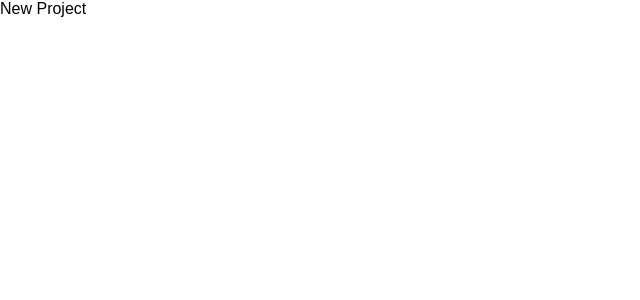
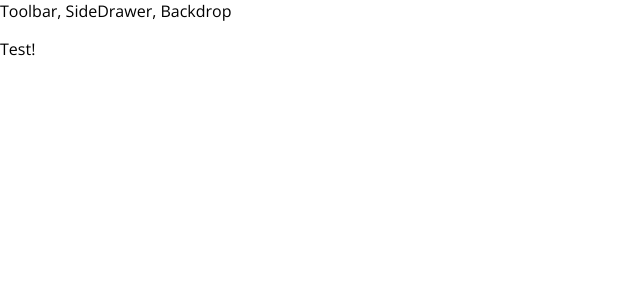
Before and after one commit to konradhojda/react-burger-app, a React app: page / in a window 1280 px wide. Shown: the top 300 px of the page, without its empty margins (0-640 px from the left). Built offline with nearby package versions, Linux system fonts and the light colour scheme.

Commit message:
implement first component - layout make folders for other components and assets like logo etc. add Open Sans font to whole app Implement HOC

```diff
--- a/public/index.html
+++ b/public/index.html
@@ -4,22 +4,10 @@
     <meta charset="utf-8">
     <meta name="viewport" content="width=device-width, initial-scale=1, shrink-to-fit=no">
     <meta name="theme-color" content="#000000">
-    <!--
-      manifest.json provides metadata used when your web app is added to the
-      homescreen on Android. See https://developers.google.com/web/fundamentals/engage-and-retain/web-app-manifest/
-    -->
     <link rel="manifest" href="%PUBLIC_URL%/manifest.json">
     <link rel="shortcut icon" href="%PUBLIC_URL%/favicon.ico">
-    <!--
-      Notice the use of %PUBLIC_URL% in the tags above.
-      It will be replaced with the URL of the `public` folder during the build.
-      Only files inside the `public` folder can be referenced from the HTML.
-
-      Unlike "/favicon.ico" or "favicon.ico", "%PUBLIC_URL%/favicon.ico" will
-      work correctly both with client-side routing and a non-root public URL.
-      Learn how to configure a non-root public URL by running `npm run build`.
-    -->
-    <title>React App</title>
+    <link href="https://fonts.googleapis.com/css?family=Open+Sans:300,400,700" rel="stylesheet">
+    <title>BurgerApp</title>
   </head>
   <body>
     <noscript>
--- a/src/App.js
+++ b/src/App.js
@@ -1,13 +1,16 @@
-import React, { Component } from 'react';
+import React, {Component} from 'react';
+import Layout from './components/Layout/Layout'
 
 class App extends Component {
-  render() {
-    return (
-      <div className="App">
-          New Project
-      </div>
-    );
-  }
+    render() {
+        return (
+            <div>
+                <Layout>
+                    <p>Test!</p>
+                </Layout>
+            </div>
+        );
+    }
 }
 
 export default App;
--- /dev/null
+++ b/src/components/Layout/Layout.js
@@ -0,0 +1,13 @@
+import React from 'react';
+import Aux from '../../hoc/Aux'
+
+const layout = (props) => (
+    <Aux>
+        <div>Toolbar, SideDrawer, Backdrop</div>
+        <main>
+            {props.children}
+        </main>
+    </Aux>
+);
+
+export default layout;
--- /dev/null
+++ b/src/hoc/Aux.js
@@ -0,0 +1,3 @@
+const aux = (props) => props.children;
+
+export default aux;
--- a/src/index.css
+++ b/src/index.css
@@ -1,5 +1,5 @@
 body {
   margin: 0;
   padding: 0;
-  font-family: sans-serif;
+  font-family: 'Open Sans', sans-serif;
 }
```
Also changed, not shown: how-to-use.txt (deleted).
